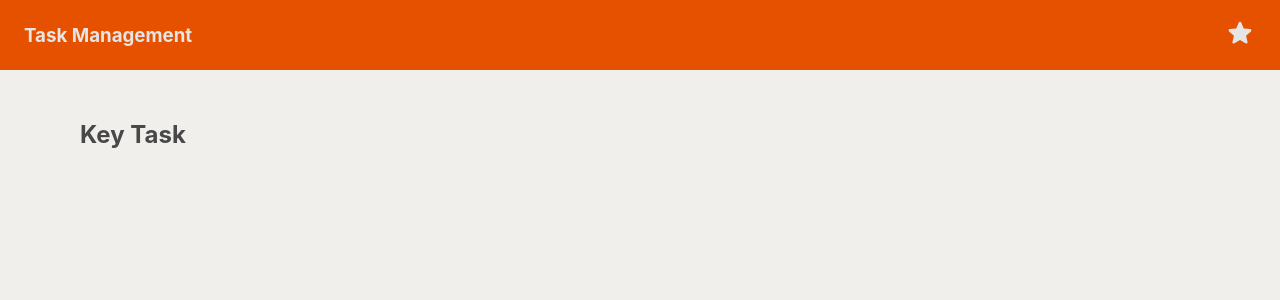
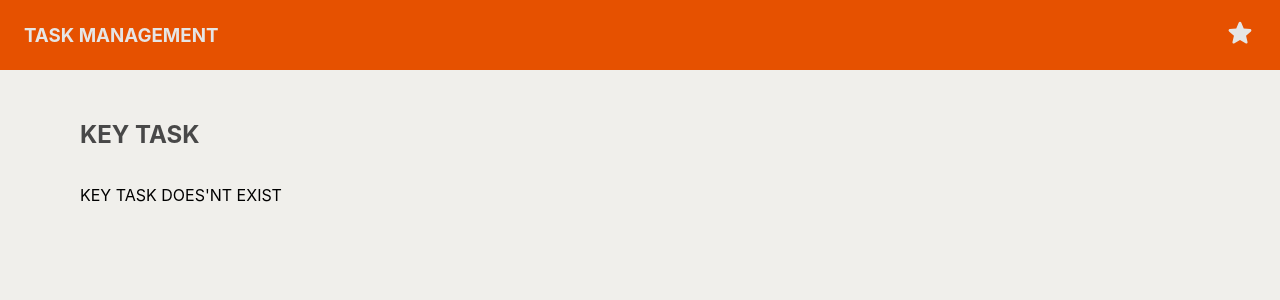
Before and after one commit to YumiKimbara/task-management, a React (Create React App) app: page / in a window 1280 px wide. Both pictures are taken after a click on the icon 1240 px from the left and 33 px from the top of the page. Shown: the top 300 px of the page. Built offline with nearby package versions, Linux system fonts and the light colour scheme.

Commit message:
add no key task message

```diff
--- a/src/Components/layout/Header.js
+++ b/src/Components/layout/Header.js
@@ -39,7 +39,7 @@ const Header = ({ checkKey, setCheckKey }) => {
     <>
       <div className={classes.headerContainer}>
         <div>
-          <h3>Task Management</h3>
+          <h3>TASK MANAGEMENT</h3>
         </div>
         <div>
           {checkKey ? (
--- a/src/Components/task/AddNewTask.js
+++ b/src/Components/task/AddNewTask.js
@@ -100,7 +100,6 @@ const AddNewTask = ({ checkKey }) => {
         type: "TASK_TEXT",
         payload: "",
       });
-      console.log(homeCtx.storeTaskData);
     }
   };
 
@@ -109,7 +108,7 @@ const AddNewTask = ({ checkKey }) => {
       <div className={classes.addNewTaskContainer}>
         <div className={classes.addNameandButton}>
           <div className={classes.workspaceName}>
-            <h2>Create your task</h2>
+            <h2>CREATE YOUR TASK</h2>
           </div>
           <div>
             {homeCtx.storeTaskData.length === 0 ? (
@@ -137,7 +136,6 @@ const AddNewTask = ({ checkKey }) => {
         <form
           className={classes.root}
           onKeyDown={(e) => {
-            console.log(e.key);
             e.key === "Enter" && createTask();
           }}
           onSubmit={(e) => {
--- a/src/Components/task/KeyTask.js
+++ b/src/Components/task/KeyTask.js
@@ -15,6 +15,11 @@ const KeyTask = ({ checkKey }) => {
   const homeCtx = useContext(HomeContext);
   const classes = useStyles();
 
+  const noKeyTask = homeCtx.storeTaskData.every((data) => {
+    return !data.isKey;
+  });
+  console.log(noKeyTask);
+
   // const [key, setKey] = useState("");
 
   // const keyHandler = (isKeyTask) => {
@@ -25,19 +30,17 @@ const KeyTask = ({ checkKey }) => {
   return (
     <>
       {console.log(homeCtx.storeTaskData)}
+      {homeCtx.storeTaskData && (
         <div>
-        {/* <TaskCard cardData={listCtx.doneTaskData} /> */}
-        {homeCtx.storeTaskData && (
-          <>
-            <h2 className={classes.keyTaskDone}>Key Task</h2>
+          <h2 className={classes.keyTaskDone}>KEY TASK</h2>
           <TaskCard
             checkKey={checkKey}
             // keyHandler={keyHandler}
             cardData={homeCtx.storeTaskData.filter((item) => item.isKey)}
           />
-          </>
+        </div>
       )}
-      </div>
+      {noKeyTask && <p>KEY TASK DOES'NT EXIST</p>}
     </>
   );
 };
--- a/src/Components/task/TaskCard.js
+++ b/src/Components/task/TaskCard.js
@@ -56,11 +56,9 @@ const TaskCard = ({ cardData, checkKey }) => {
       type: "UNDONE_TASK",
       payload: data,
     });
-    console.log(homeCtx.storeTaskData);
   };
 
   const changeToKeyTask = (data, isKeyTrue) => {
-    console.log(data, isKeyTrue);
     // if (e.target.checked) {
     homeCtx.dispatchHome({
       type: "KEY_TASK",
@@ -128,6 +126,7 @@ const TaskCard = ({ cardData, checkKey }) => {
                     control={
                       <Checkbox
                         onClick={(e) => {
+                          console.log(e.target.checked);
                           changeToKeyTask(data, e.target.checked);
 
                           // console.log(e.target.checked);
--- a/src/Components/task/TaskDone.js
+++ b/src/Components/task/TaskDone.js
@@ -18,13 +18,11 @@ const TaskDone = () => {
   const checkDone =
     homeCtx.storeTaskData && homeCtx.storeTaskData.map((data) => data.isDone);
 
-  console.log(checkDone);
-
   return (
     <>
       {checkDone.includes(true) && (
         <div>
-          <h2 className={classes.taskDone}>Done</h2>
+          <h2 className={classes.taskDone}>DONE</h2>
           {/* <TaskCard cardData={listCtx.doneTaskData} /> */}
           <TaskCard
             cardData={
--- a/src/Reducer/HomeReducer.js
+++ b/src/Reducer/HomeReducer.js
@@ -83,7 +83,6 @@ const HomeReducer = (state, action) => {
       return {
         ...state,
         storeTaskData: state.storeTaskData.map((taskData) => {
-          console.log(action.payload.data.id);
           if (action.payload.data.id === taskData.id) {
             // 元々あるtaskDataのうち、isDoneだけ更新する。
             return { ...taskData, isKey: action.payload.key };
```
Lines whose indentation alone changed are shown as unchanged.
